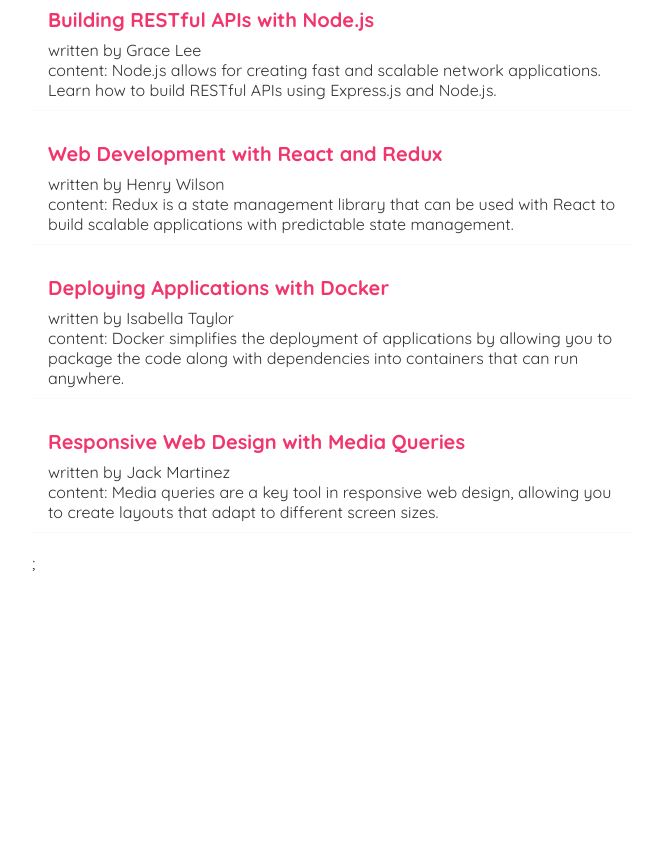
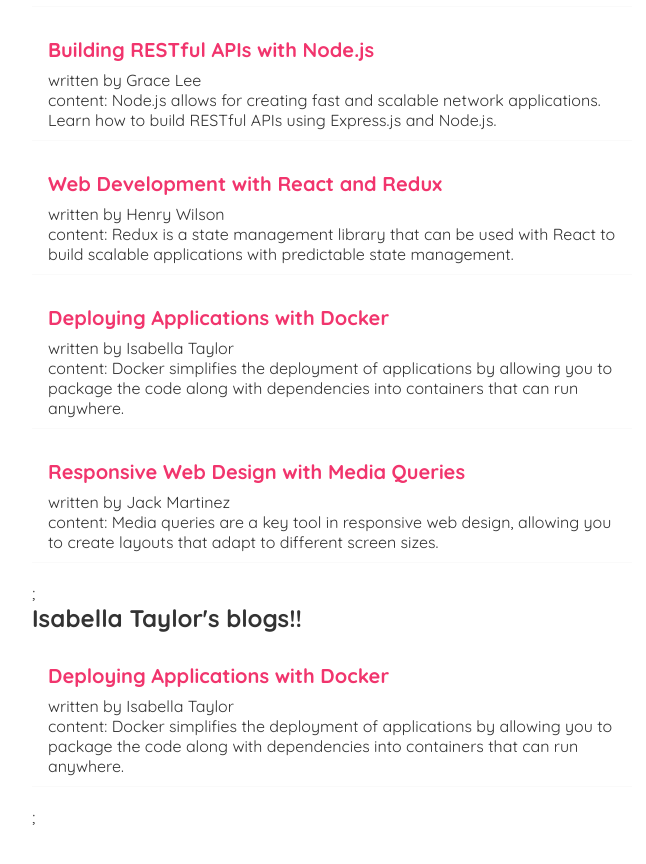
Before and after one commit to krishnactive/blog, a React (Create React App) app: page / in a window 1280 px wide. Shown: the part 1040-1904 px from the top of the page, without its empty margins (308-954 px from the left). Before the commit the page ends 1673 px from the top, so only its background shows below. Built offline with nearby package versions, Linux system fonts and the light colour scheme.

Commit message:
Addng props and reusing components

```diff
--- /dev/null
+++ b/src/BlogList.js
@@ -0,0 +1,22 @@
+const BlogList = ({blogs, title}) => {
+    // const blogs = props.blogs;
+    // const title = props.title;
+
+    return (
+        <div className="blog-list">
+            <h2>{title}</h2>
+            {blogs.map((blog)=>(
+                <div className="blog-preview" key={blog.id}>
+                    <h2>{blog.title}</h2>
+                     <p>written by {blog.author}</p>
+                     <p>content: {blog.body}</p>
+                </div>
+            ))};
+        </div>
+     );
+}
+
+export default BlogList;
+
+//any props we send through into a component are attached to this object which we automatically get as an argument in the component and we can access them and we can pass multiple props if we want to so it could pass in another prop <BlogList blogs={blogs}//this is dynamics value which is passed title = "all blogs"/>
+//we can destructured it as wil that which property can be passed or accepted into it
--- a/src/Home.js
+++ b/src/Home.js
@@ -1,4 +1,5 @@
 import { useState } from "react"
+import BlogList from "./BlogList";
 //this hook will be used more futher its important
 const Home = () => {
 
@@ -69,14 +70,8 @@
     //key property can track the deleted items in this can id can be key because it is unique
     return (
         <div className="Home">
-            {blogs.map((blog)=>(
-                <div className="blog-preview" key={blog.id}>
-                    <h2>{blog.title}</h2>
-                     <p>written by {blog.author}</p>
-                     <p>content: {blog.body}</p>
-                </div>
-            ))};
-
+            <BlogList blogs = {blogs} title = "All blogs!!" />
+            <BlogList blogs = {blogs.filter((blog)=>blog.author==="Isabella Taylor")} title = "Isabella Taylor's blogs!!" />
         </div>
     );
 }
@@ -94,6 +89,14 @@
 
 // parenthesis automatically invoke the function so then how to pass the function
 // to implement this problem of automatically invoked we wrap that function under anomous function
+//we can filter out which we needed to display blogs.filter((blog)=>blog.author=='kk')
+
+export default Home;
 
 
-export default Home;
+//not placing the data directly in BlogList but keeping it Home and using props to pass the data because of three reasons
+//1) list component more reusable and we'll see exactly how later on
+//2) it allows me to still use this data in the home component later on if i need it in the future because the data is still going to be declared here
+//3) it allows me to show how to use props all right
+// props are a way to pass data from one component a parent cpmponent into a child component so this(Home.js) is the parent componet and BlogList is child component right there so we need to pass the blog data into the blogslist component
+// we do this props by making a property name on bloglist
--- a/src/index.css
+++ b/src/index.css
@@ -36,12 +36,15 @@
 
 /* blog previews / list */
 .blog-preview {
+  /* individually css is applied on the map element made by the map property of javascript */
   padding: 10px 16px;
   margin: 20px 0;
   border-bottom: 1px solid #fafafa;
 }
+
 .blog-preview:hover {
   box-shadow: 1px 3px 5px rgba(0,0,0,0.1);
+  /* adding shadow at the back of the box on hover it */
 }
 .blog-preview h2 {
   font-size: 20px;
```
Also changed, not shown: roughs.drawio.png.
